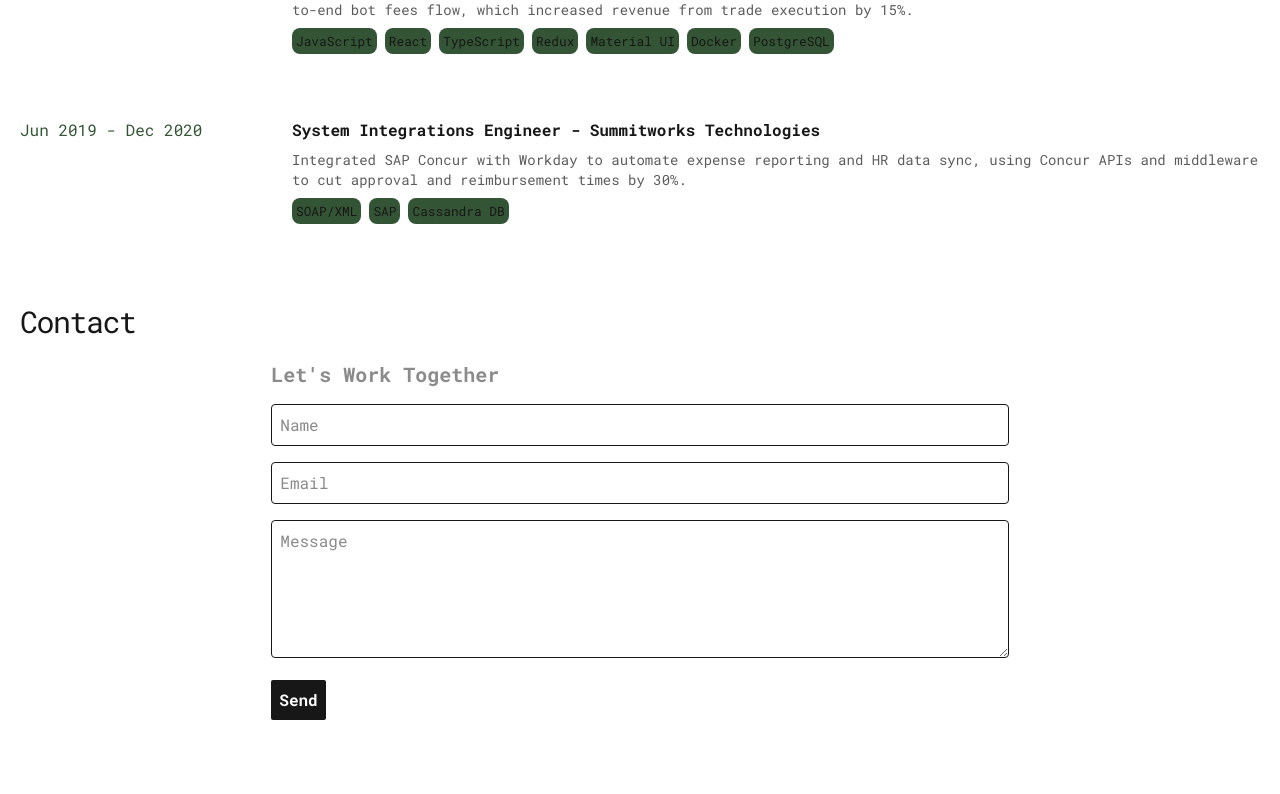
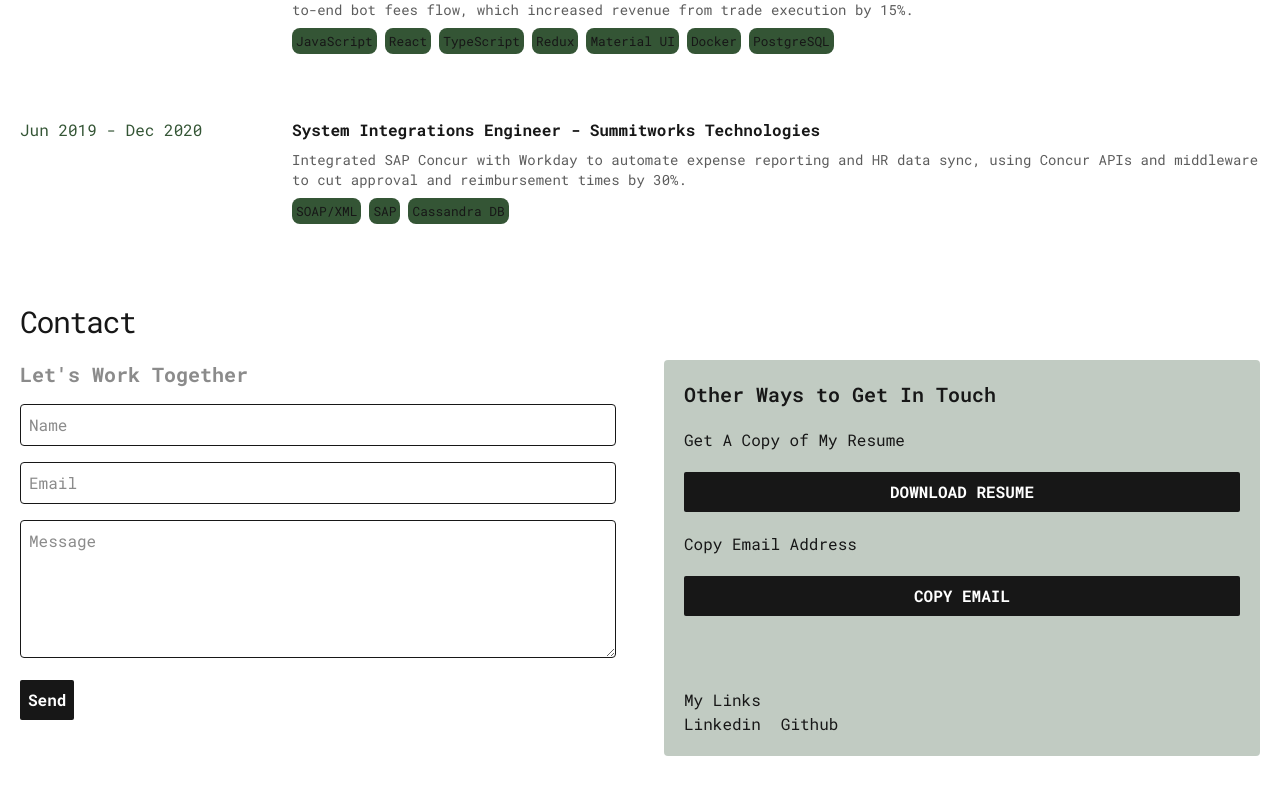
Before and after one commit to kquach229/next-portfoliov2, a Next.js app: page /about in a window 1280 px wide. Shown: the part 4283-5077 px from the top of the page. Built offline with nearby package versions, Linux system fonts and the light colour scheme.

Commit message:
cosmetic changes to contact

```diff
--- a/app/about/page.tsx
+++ b/app/about/page.tsx
@@ -15,7 +15,6 @@ import {
 } from 'lucide-react';
 import ReusableBage from '@/components/ReusableBage';
 import ContactForm from '@/components/ContactForm';
-import ReusableButton from '@/components/ReusableButton';
 import CopyEmailButton from '@/components/CopyEmailButton';
 
 const renderSkillTitleIcon = (title: string) => {
@@ -29,10 +28,6 @@ const renderSkillTitleIcon = (title: string) => {
     default:
       return null;
   }
-};
-
-const handleClickCopyEmail = () => {
-  navigator.clipboard.writeText('kquach229@gmail.com');
 };
 
 const AboutPage = () => {
@@ -195,9 +190,45 @@ const AboutPage = () => {
       <div id='contact' className='mt-20 mb-20'>
         <div className='text-3xl tracking-tighter mb-5'>Contact</div>
 
-        <div className='flex flex-col sm:flex-row justify-between items-center gap-12 w-full'>
-          <div className='mx-auto'>
+        <div className='flex flex-col sm:flex-row sm:justify-between gap-12 w-full'>
+          <div className='mx-auto w-full sm:w-1/2'>
             <ContactForm />
+          </div>
+          <div className='w-full sm:w-1/2'>
+            <ReusableCard styles={{ width: '100%' }}>
+              <div className='flex flex-col space-y-5 w-full'>
+                <div className='text-xl font-semibold'>
+                  Other Ways to Get In Touch
+                </div>
+                <div className='flex flex-col gap-5'>
+                  <div>Get A Copy of My Resume</div>
+                  <ReusableLink
+                    title='Download Resume'
+                    path='/resume.pdf'
+                    download
+                  />
+                </div>
+
+                <div className='flex flex-col gap-5'>
+                  <div>Copy Email Address</div>
+                  <CopyEmailButton />
+                </div>
+              </div>
+
+              <div>
+                <div>My Links</div>
+                <div className='flex flex-row gap-5'>
+                  <Link
+                    href='https://www.linkedin.com/in/kennyquach/'
+                    target='_blank'>
+                    Linkedin
+                  </Link>
+                  <Link href='https://github.com/kquach229' target='_blank'>
+                    Github
+                  </Link>
+                </div>
+              </div>
+            </ReusableCard>
           </div>
         </div>
       </div>
--- a/app/page.tsx
+++ b/app/page.tsx
@@ -7,6 +7,7 @@ export default function Home() {
   return (
     <div id='home' className='relative h-screen w-full overflow-hidden'>
       {/* Background 3D model */}
+
       <ThreeJsContainer filePath='/animated_ancient_dragon.glb' />
 
       {/* Overlay Content */}
--- a/components/CopyEmailButton.tsx
+++ b/components/CopyEmailButton.tsx
@@ -21,7 +21,9 @@ const CopyEmailButton = () => {
         onClick={handleClickCopyEmail}>
         Copy Email
       </button>
-      <div className='h-32 w-32'>{message && <div>{message}</div>}</div>
+      <div className='h-16 w-16 text-center'>
+        {message && <div className='text-center mx-auto'>{message}</div>}
+      </div>
     </div>
   );
 };
--- a/components/ReusableLink.tsx
+++ b/components/ReusableLink.tsx
@@ -6,15 +6,18 @@ const ReusableLink = ({
   title,
   styles,
   openNewTab,
+  download,
 }: {
   path: string;
   title: string;
   styles?: React.CSSProperties;
   openNewTab?: boolean;
+  download?: boolean;
 }) => {
   return (
     <Link
       target={openNewTab ? '_blank' : '_self'}
+      download={download}
       style={styles ?? {}}
       className='bg-foreground text-background p-2 rounded-xs font-bold min-w-[2rem] text-center'
       href={path}>
```
Also changed, not shown: 1 other file (tests, documents, lock files or other folders).
